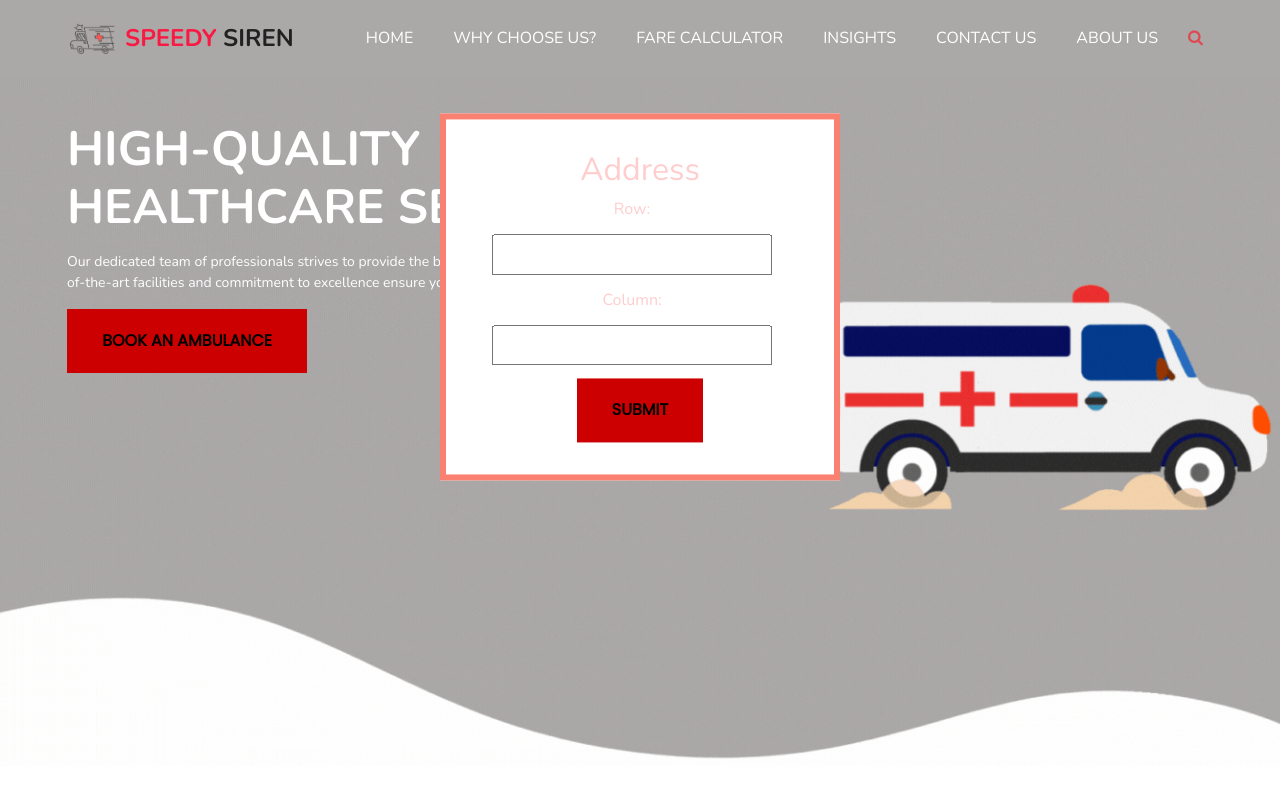
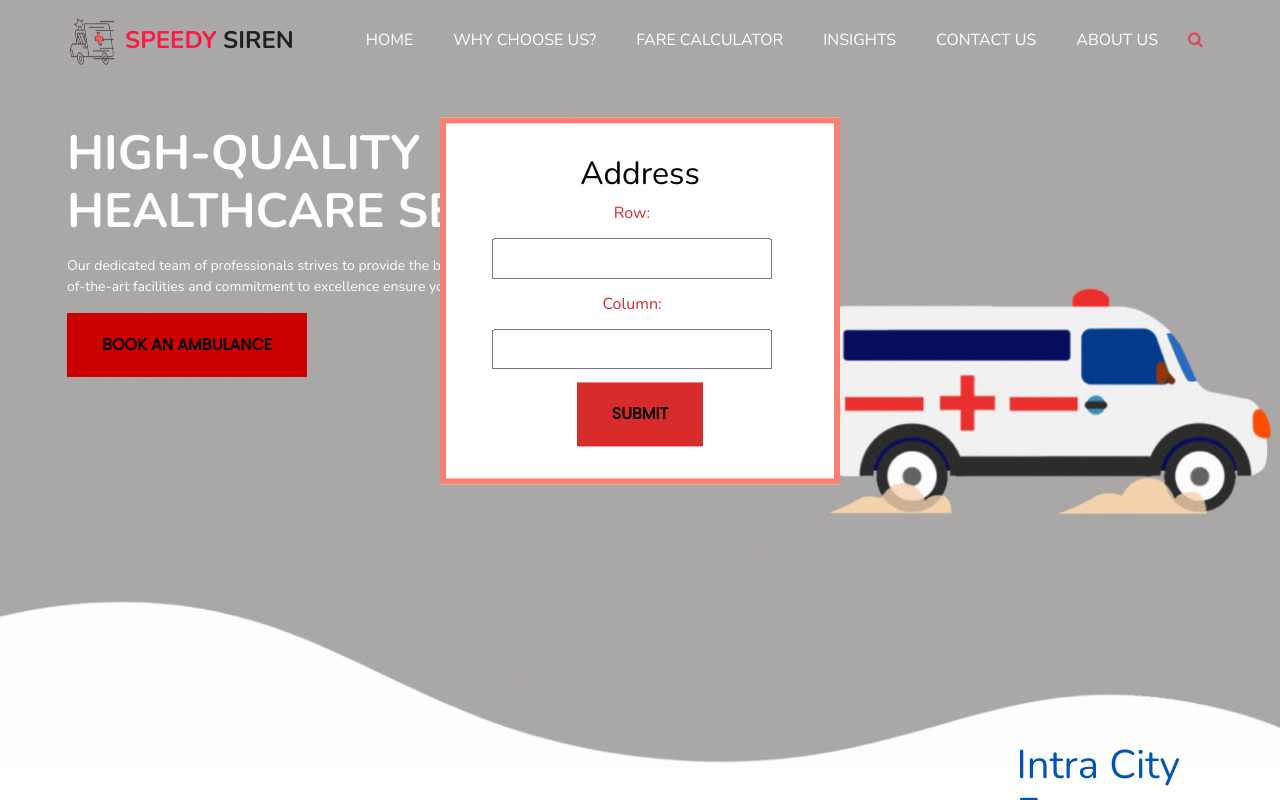
Before and after one commit to apeksha235/speedy-siren, a React (Create React App) app in the folder speedy-siren-app/client/: page / in a window 1280 px wide. Both pictures are taken after a click on the button "BOOK AN AMBULANCE". Shown: the top 800 px of the page. Built offline with nearby package versions, Linux system fonts and the light colour scheme.

Commit message:
Map.js api

```diff
--- a/speedy-siren-app/client/src/components/Contact.js
+++ b/speedy-siren-app/client/src/components/Contact.js
@@ -15,9 +15,13 @@ import axios from 'axios';
 
 
 const Contact = () => {
+  const [choose, setchoose] = useState(false)
   const divRefs = useRef([]);
   function handleClick(index) {
     divRefs.current[index].scrollIntoView({ behavior: 'smooth' });
+  }
+  const handleChoose=()=>{
+    window.location.reload();
   }
   const [formData, setFormData] = useState({
     name: '',
@@ -73,7 +77,10 @@ const Contact = () => {
                 </a>
               </li>
               <li className="nav-item">
-                <a className="nav-link" onClick={() => handleClick(1)}>
+                <a className="nav-link" onClick={() => {
+                    handleClick(1);
+                    handleChoose();
+                  }}>
                   {' '}
                   Why choose us?
                 </a>
--- a/speedy-siren-app/client/src/components/Popup.js
+++ b/speedy-siren-app/client/src/components/Popup.js
@@ -13,6 +13,10 @@ function Popup(props) {
     });
     const { distance } = response.data;
      console.log("RESPONSE!!!!!!", distance)
+     e.preventDefault();
+     setRow('')
+     setColumn('')
+     props.onClose();
   };
   const handleRowChange = (e) => {
     setRow(e.target.value);
@@ -23,29 +27,26 @@ function Popup(props) {
   };
 
   function handleSubmit(event) {
-    event.preventDefault();
-    setRow('')
-    setColumn('')
-    props.onClose();
+
   }
 
   return (
     <div  id="contactForm" style={{ display: props.showPopup ? 'block' : 'none' }}>
-    <h2>Address</h2>
-      <form onSubmit={findNearestHospital}>
+    <h2 style={{color:"#000000"}}>Address</h2>
+      <form onSubmit={handleSubmit} >
       <div class="user-box">
-        <label>
+        <label style={{color:"#d82c2c"}}>
           Row:
         </label>
         <input type="number" value={row} onChange={handleRowChange} />
         </div>
         <div class="user-box">
-        <label>
+        <label style={{color:"#d82c2c"}}>
           Column:
         </label>
         <input type="number" value={column} onChange={handleColumnChange} />
         </div>
-        <button onClick={handleSubmit} type="submit" id="formBtn" >
+        <button onClick={findNearestHospital}  type="submit" id="formBtn" >
         Submit
         </button>
       </form>
--- a/speedy-siren-app/client/src/components/style.css
+++ b/speedy-siren-app/client/src/components/style.css
@@ -456,7 +456,7 @@ a:focus {
           align-items: center;
 }
 
-.about_section .img-box {
+.about_section .img-box-about {
   display: -webkit-box;
   display: -ms-flexbox;
   display: flex;
@@ -465,7 +465,7 @@ a:focus {
           justify-content: center;
 }
 
-.about_section .img-box img {
+.about_section .img-box-about img {
   width: 100%;
   border-radius: 15px;
 }
@@ -1018,10 +1018,10 @@ ul {
     padding: 0;
     list-style: none;
 }
-img {
+/* img {
 max-width: 30%;
 height: auto;
-}
+} */
 span, a, a:hover {
 display: inline-block;
 text-decoration: none;
@@ -1295,7 +1295,7 @@ textarea { height: 80px; resize: none; }
 
 #formBtn {
   appearance: none;
-  background-color: #cc0000;
+  background-color: #d82c2c;
   border-width: 0;
   box-sizing: border-box;
   color: #000000;
--- a/speedy-siren-app/client/src/pages/Home/Home.js
+++ b/speedy-siren-app/client/src/pages/Home/Home.js
@@ -16,18 +16,15 @@ const Home = () => {
     <section className="about_section layout_padding">
   <div className="container">
     <div className="row">
-          <img src={about} height="500px" width="1000px"></img>
-
+      {/* Move the image column here */}
       <div className="col-md-6">
-
-              <div className="img-box">
-
-              <div className="aboutimg">
-              </div>
+        <div className="img-box-about">
+          <img src={about} height="500px" width="1000px" />
         </div>
       </div>
       <div className="col-md-6">
         <div className="detail-box">
+
                 <div className="heading_container">
                   <h2>
                     About Our <span>Service</span>
```
Also changed, not shown: speedy-siren-app/client/src/pages/Graph/Map.js (+17 -0 lines), 1 other file (tests, documents, lock files or other folders). Lines whose indentation alone changed are shown as unchanged.
